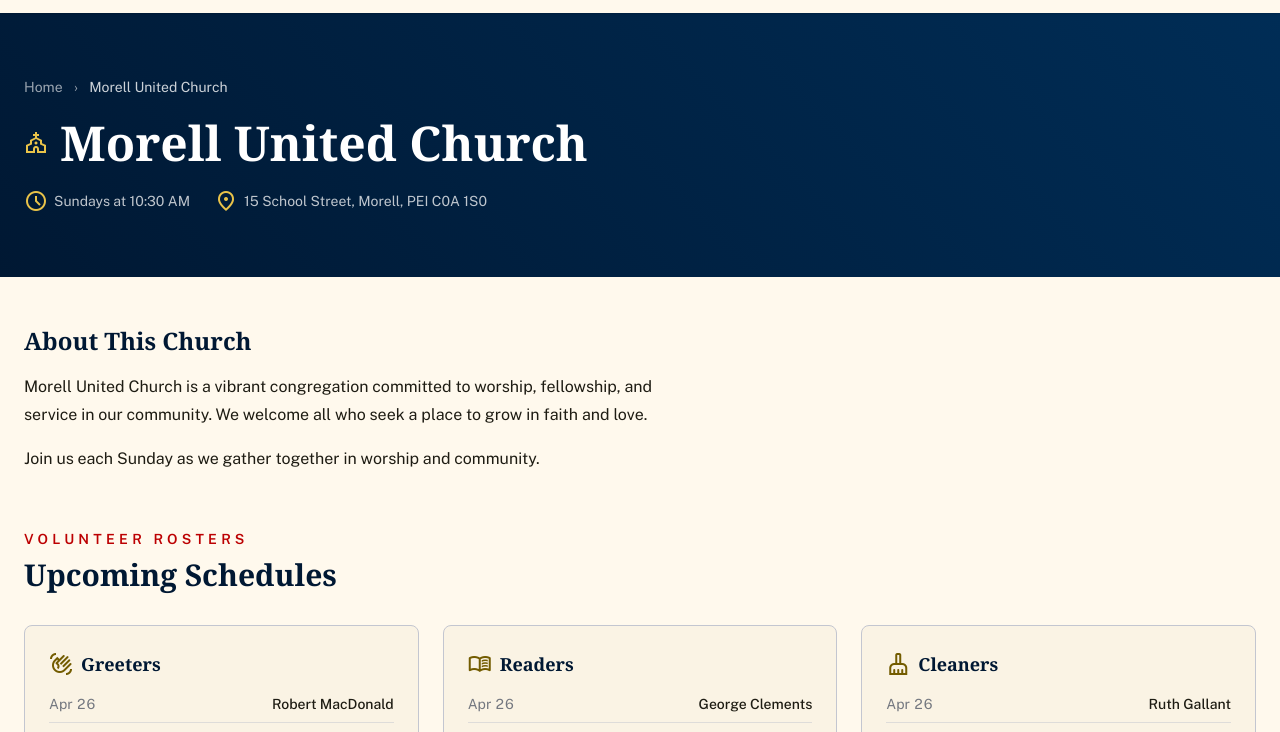
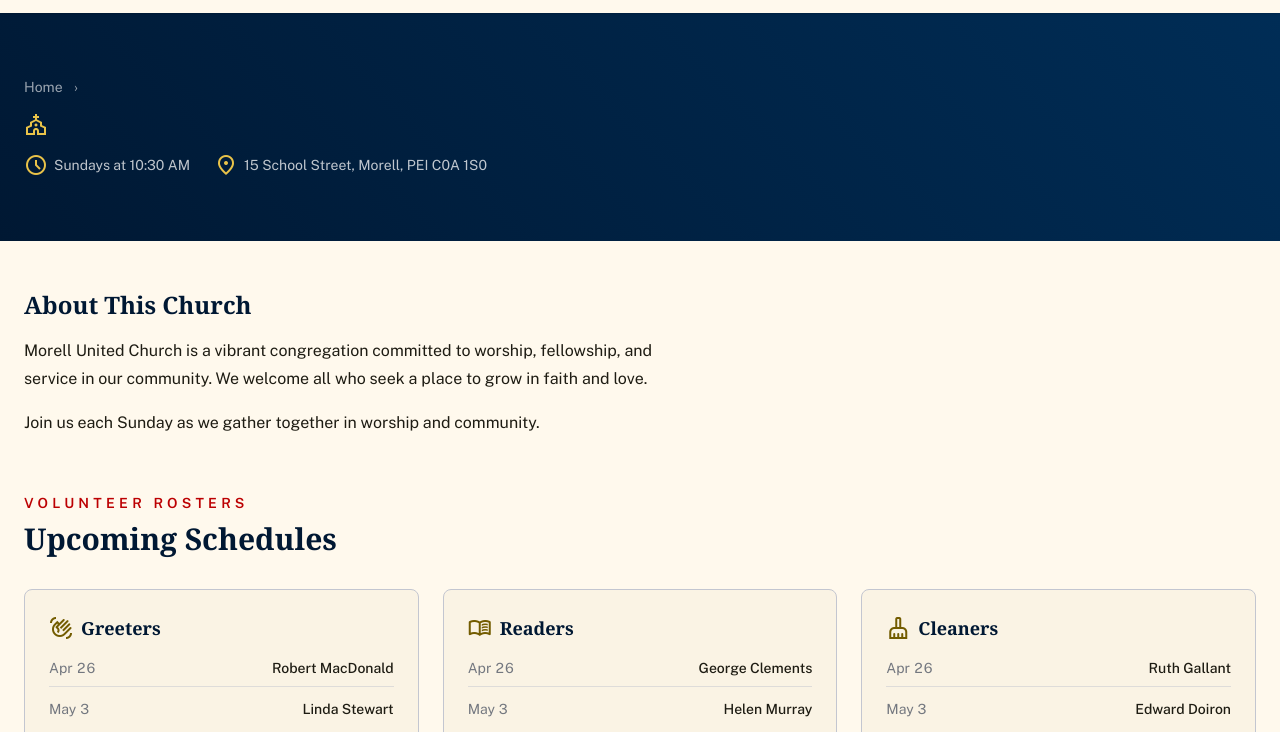
Before and after one commit to ourchurchhome/ourchurchhome.ca, an Astro site: page /churches/morell in a window 1280 px wide. Shown: the part 59-791 px from the top of the page. Built offline with nearby package versions, Linux system fonts and the light colour scheme; Astro itself is replaced by a stand-in of ours.

Commit message:
Update src/content/churches/morell.md
Co-authored-by: Chris D. Macrae <github@chrisdmacrae.com>

```diff
--- a/src/content/churches/morell.md
+++ b/src/content/churches/morell.md
@@ -2,7 +2,7 @@
 address: 15 School Street, Morell, PEI C0A 1S0
 description: A welcoming faith community in the heart of Morell, Prince Edward Island.
 serviceTime: Sundays at 10:30 AM
-title: Morell United Church
+title: ""
 ---
 
 Morell United Church is a vibrant congregation committed to worship, fellowship, and service in our community. We welcome all who seek a place to grow in faith and love.
```
